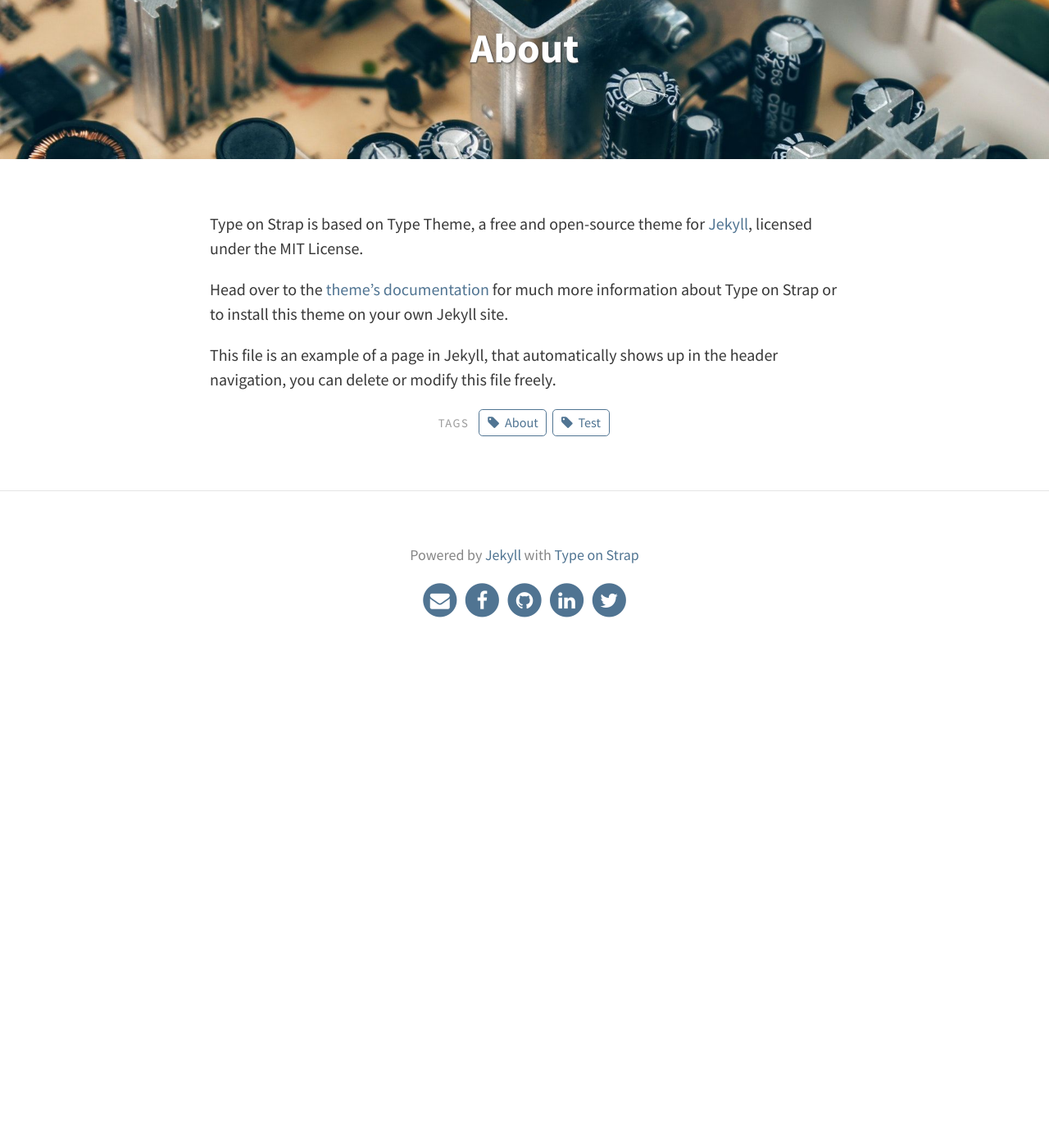
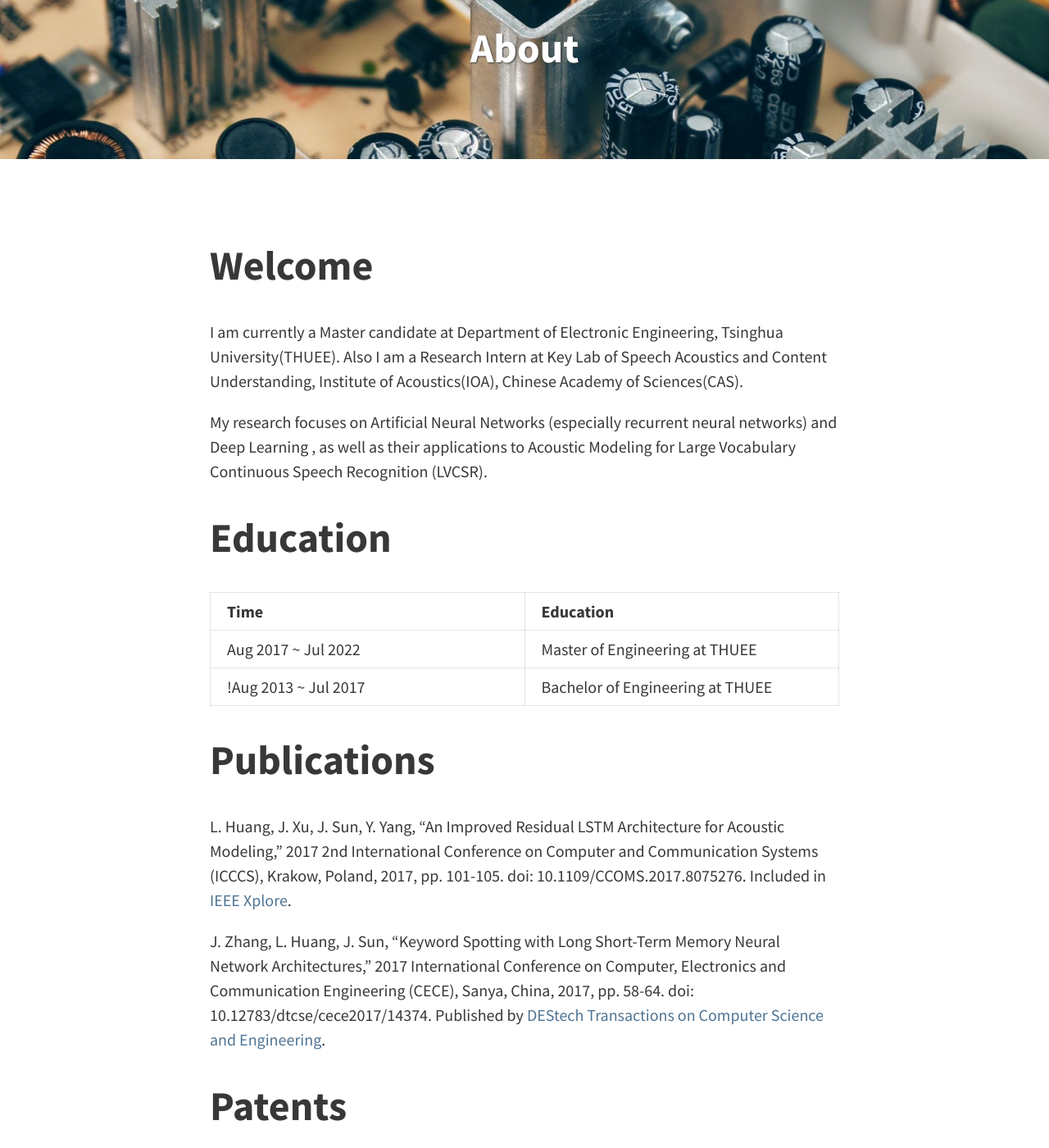
Before and after one commit to hlthu/hlthu.github.io, a Jekyll site: the page built from pages/about.md, in a window 1280 px wide and 1400 px high, scrolled down 200 px. Shown: the whole window at 82% size. Built offline with Jekyll 4.4.1, drawn with Linux system fonts in a browser that asks for light colours; before the commit the page ends 1038 px from its top, so only the background shows below that; some of the changed text lies outside the part shown.

Commit message:
init all

```diff
--- a/_config.yml
+++ b/_config.yml
@@ -16,7 +16,10 @@ theme_settings:
      <p>Lu Huang's Homepage.</p>
   header_text_feature_image: assets/img/pexels/triangular.jpeg
   footer_text: >
+   <p>
    Powered by <a href="https://jekyllrb.com/">Jekyll</a> with <a href="https://github.com/hlthu/Type-on-Strap">Type on Strap</a>
+   </p>
+   <p>Copyrights &copy; 2016-2017 Lu Huang</p>
 
   # Icons
   rss: false  # Make sure you created a feed.xml with feed.xml layout
@@ -47,7 +50,7 @@ theme_settings:
   google_analytics: UA-107266183-1
   disqus_shortname: huanglu13
   katex: true # Enable if using math markup
-  portfolio: true
+  portfolio: false
   search: true
   tags: true
 
--- a/pages/about.md
+++ b/pages/about.md
@@ -3,11 +3,28 @@ layout: page
 title: About
 permalink: /about/
 feature-img: "assets/img/pexels/circuit.jpeg"
-tags: [About, Test]
+tags: [About, Me]
 ---
 
-Type on Strap is based on Type Theme, a free and open-source theme for [Jekyll](http://jekyllrb.com/), licensed under the MIT License.
+# Welcome
 
-Head over to the [theme's documentation](https://github.io/sylhare/Type-on-Strap) for much more information about Type on Strap or to install this theme on your own Jekyll site.
+I am currently a Master candidate at Department of Electronic Engineering, Tsinghua University(THUEE). Also I am a Research Intern at Key Lab of Speech Acoustics and Content Understanding, Institute of Acoustics(IOA), Chinese Academy of Sciences(CAS).
 
-This file is an example of a page in Jekyll, that automatically shows up in the header navigation, you can delete or modify this file freely.
+My research focuses on Artificial Neural Networks (especially recurrent neural networks) and Deep Learning , as well as their applications to Acoustic Modeling for Large Vocabulary Continuous Speech Recognition (LVCSR).
+
+# Education
+
+|Time|Education|
+|----|----|
+|Aug 2017 ~ Jul 2022 | Master of Engineering at THUEE|
+!Aug 2013 ~ Jul 2017 | Bachelor of Engineering at THUEE|
+
+# Publications
+
+L. Huang, J. Xu, J. Sun, Y. Yang,  "An Improved Residual LSTM Architecture for Acoustic Modeling," 2017 2nd International Conference on Computer and Communication Systems (ICCCS), Krakow, Poland, 2017, pp. 101-105. doi: 10.1109/CCOMS.2017.8075276. Included in [IEEE Xplore](http://ieeexplore.ieee.org/document/8075276/).
+
+J. Zhang, L. Huang, J. Sun,  "Keyword Spotting with Long Short-Term Memory Neural Network Architectures," 2017 International Conference on Computer, Electronics and Communication Engineering (CECE), Sanya, China, 2017, pp. 58-64. doi: 10.12783/dtcse/cece2017/14374. Published by [DEStech Transactions on Computer Science and Engineering](http://dpi-proceedings.com/index.php/dtcse/article/view/14374).
+
+# Patents
+
+黄露, 杨毅, 孙甲松(清华大学). 一种残差长短期记忆循环神经网络的声学模型建模方法. 中国, [CN107293288 A(公开号)](https://www.google.com/patents/CN107293288A?cl=zh). 2017-10-24.
```
Also changed, not shown: _portfolio/cake.md (deleted, +0 -11 lines), _portfolio/circus.md (deleted, +0 -11 lines), _portfolio/gitlecture.md (deleted, +0 -11 lines), _portfolio/hanoi.md (deleted, +0 -10 lines), _portfolio/jekyllblog.md (deleted, +0 -9 lines), _portfolio/ninja.md (deleted, +0 -11 lines), _portfolio/safe.md (deleted, +0 -11 lines), _portfolio/submarine.md (deleted, +0 -10 lines), _portfolio/tictactoe.md (deleted, +0 -9 lines), assets/favicon.ico, assets/img/DgUdIlzHrD.svg (added), assets/img/triangle.jpg (renamed from assets/img/huanglu_thu.jpg), assets/img/triangle.svg (deleted).
